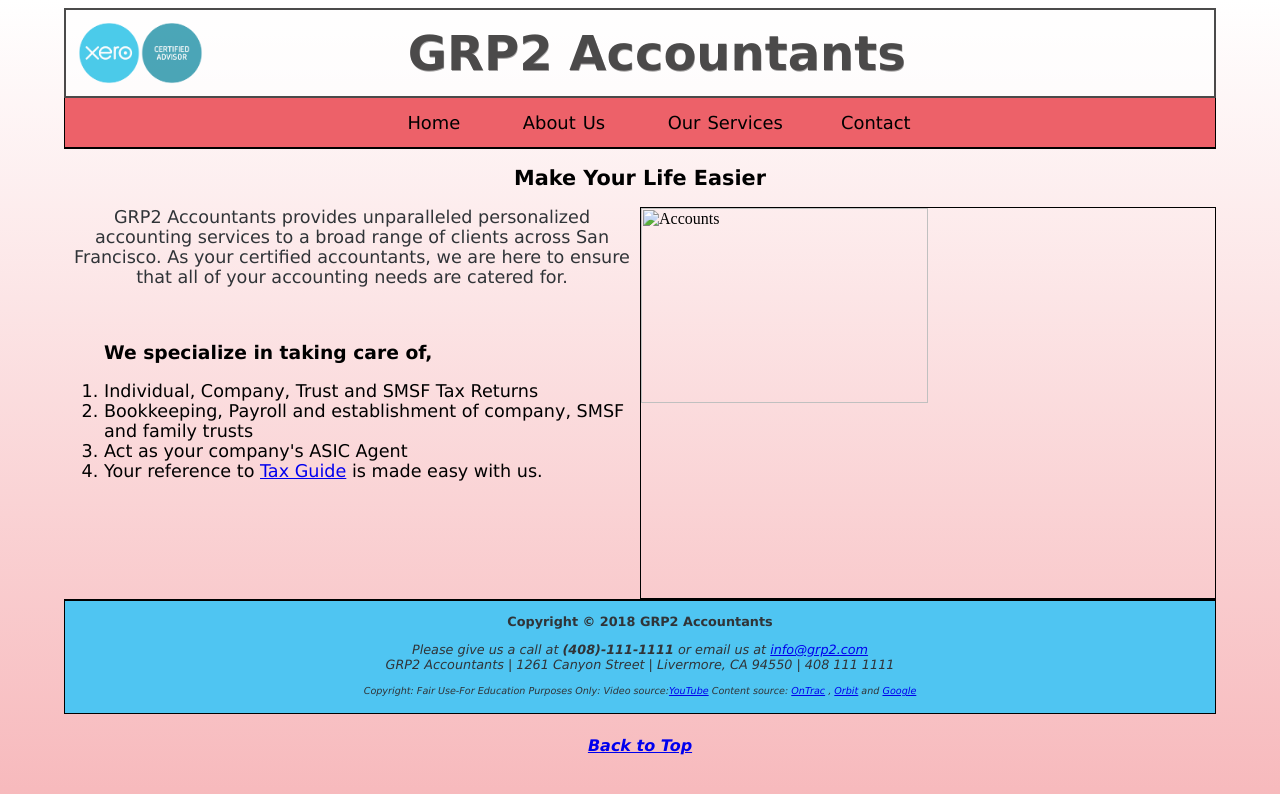
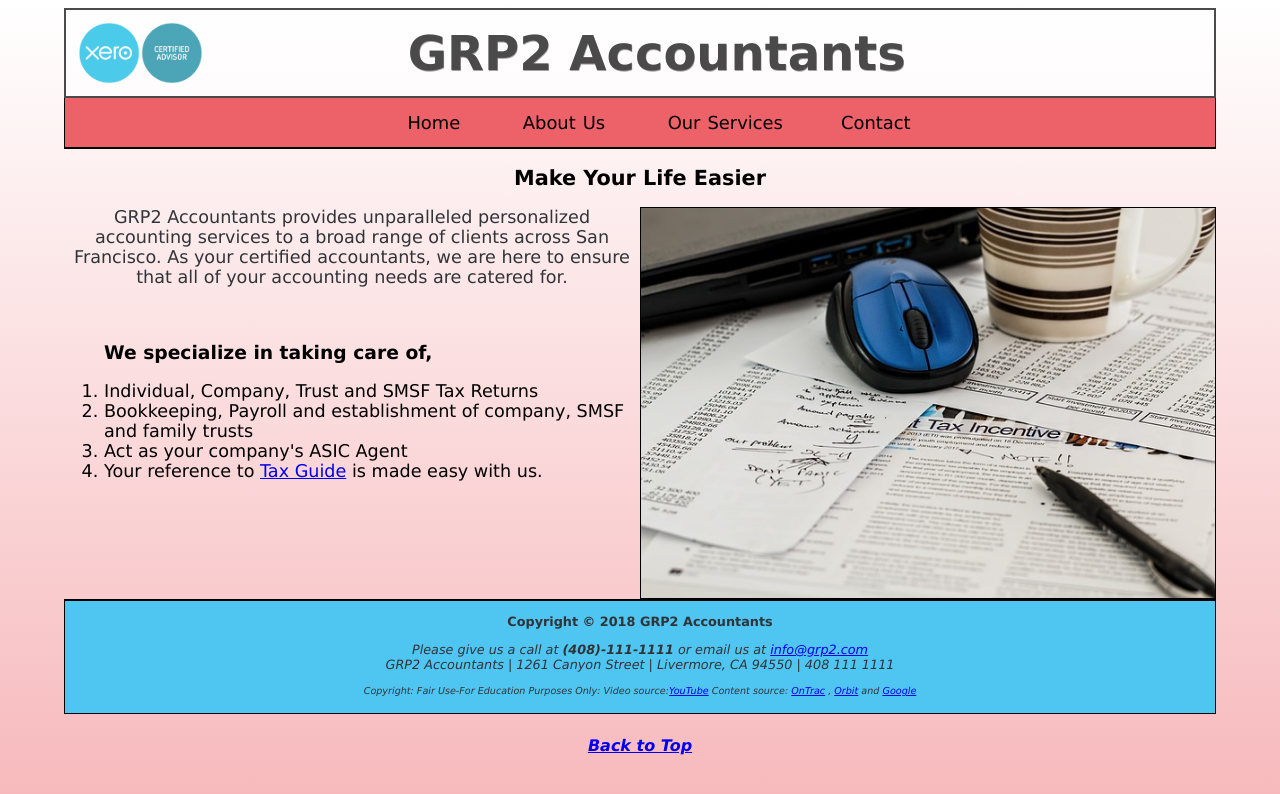
Before and after one commit to Pretyma/grp2-website, a plain HTML site: page about.html in a window 1280 px wide. Drawn offline with Linux system fonts and the light colour scheme.

Commit message:
Update about.html

```diff
--- a/about.html
+++ b/about.html
@@ -36,7 +36,7 @@
 <main>
 <h2>Make Your Life Easier</h2>
 <section>
-<img id="accounts" title = "Tax Returns" src = "photos/photo3.jpg" alt = "Accounts" height = "50%" width = "50%">
+<img id="accounts" title = "Tax Returns" src = "https://pretyma.github.io/grp2-website/photo3.jpg" alt = "Accounts" height = "50%" width = "50%">
 <p class = "test3">GRP2 Accountants provides unparalleled personalized accounting services to a broad range of clients across San Francisco.
 As your certified accountants, we are here to ensure that all of your accounting needs are catered for.<br></p>
 <br>
```
